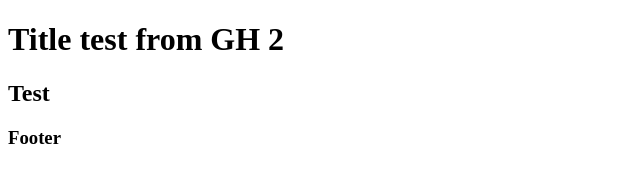
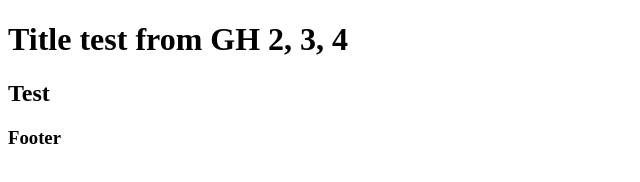
Before and after one commit to VladT10/my-project-ma, a plain HTML site: page index.html in a window 1280 px wide. Shown: the full height of the page, 0-640 px from the left. Drawn offline with Linux system fonts and the light colour scheme.

Commit message:
Update index.html

```diff
--- a/index.html
+++ b/index.html
@@ -7,7 +7,7 @@
 </head>
 <body>
   <header>
-    <h1>Title test from GH 2</h1>
+    <h1>Title test from GH 2, 3, 4</h1>
   </header>
   <main>
     <h2>Test</h2>
```
